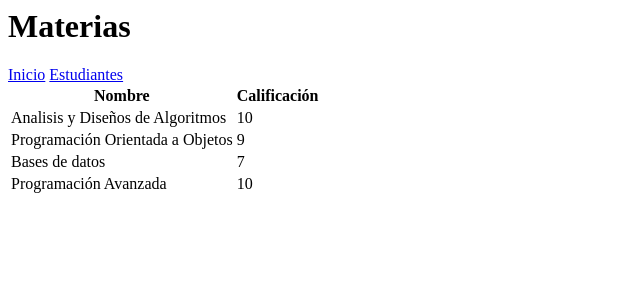
After one commit to AsaelCG/mi-primer-repositorio, a Flask app: page /materias in a window 1280 px wide. The commit adds this page. Shown: the top 300 px of the page, without its empty margins (0-640 px from the left). Run offline with Flask 3, Linux system fonts and the light colour scheme.

Commit message:
creación e implementación de página de materias

```diff
--- a/app.py
+++ b/app.py
@@ -15,5 +15,15 @@ def estudiantes():
     ]
     return render_template('estudiantes.html', data=data)
 
+@app.route("/materias")
+def materias ():
+    materias = [
+        {"nombre":"Analisis y Diseños de Algoritmos", "calificacion": 10},
+        {"nombre":"Programación Orientada a Objetos", "calificacion": 9},
+        {"nombre":"Bases de datos", "calificacion": 7},
+        {"nombre":"Programación Avanzada", "calificacion": 10}
+    ]
+    return render_template ('materias.html', materias = materias)
+
 if __name__ == '__main__':
     app.run(host='0.0.0.0', port=8888)
--- a/templates/index.html
+++ b/templates/index.html
@@ -1,2 +1,3 @@
 <h1>Sistema de Control Escolar - Hybridge</h1>
 <a href="/estudiantes">Estudiantes</a>
+<a href="/materias">Materias</a>
--- /dev/null
+++ b/templates/materias.html
@@ -0,0 +1,20 @@
+<h1>Materias</h1>
+<a href="/">Inicio</a>
+<a href="/estudiantes">Estudiantes</a>
+<table>
+    <thead>
+        <tr>
+            <th>Nombre</th>
+            <th>Calificación</th>
+        </tr>
+    </thead>
+    <tbody>
+       {% for materia in materias %}
+       <tr>
+        <td>{{materia["nombre"]}}</td>
+        <td>{{materia["calificacion"]}}</td>
+       </tr>
+
+       {% endfor %}
+    </tbody>
+</table>
```
